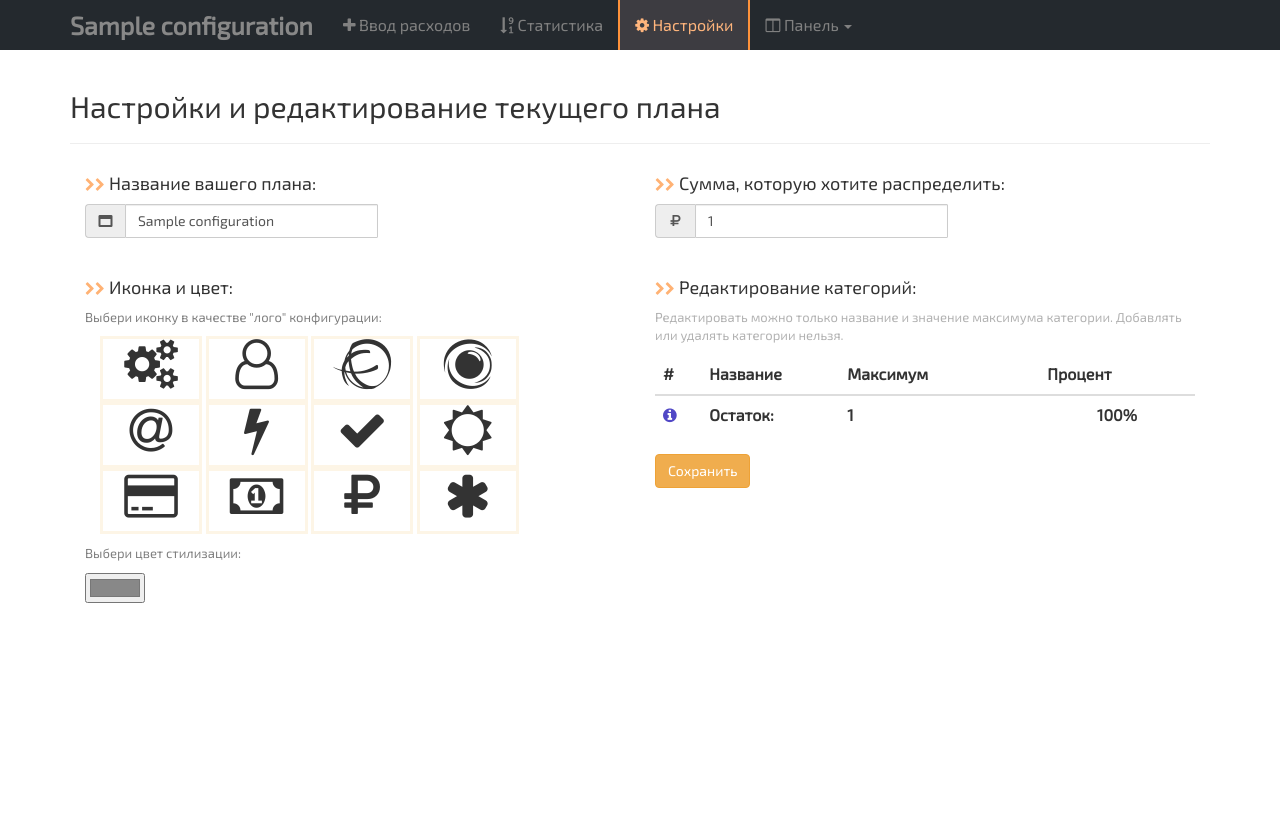
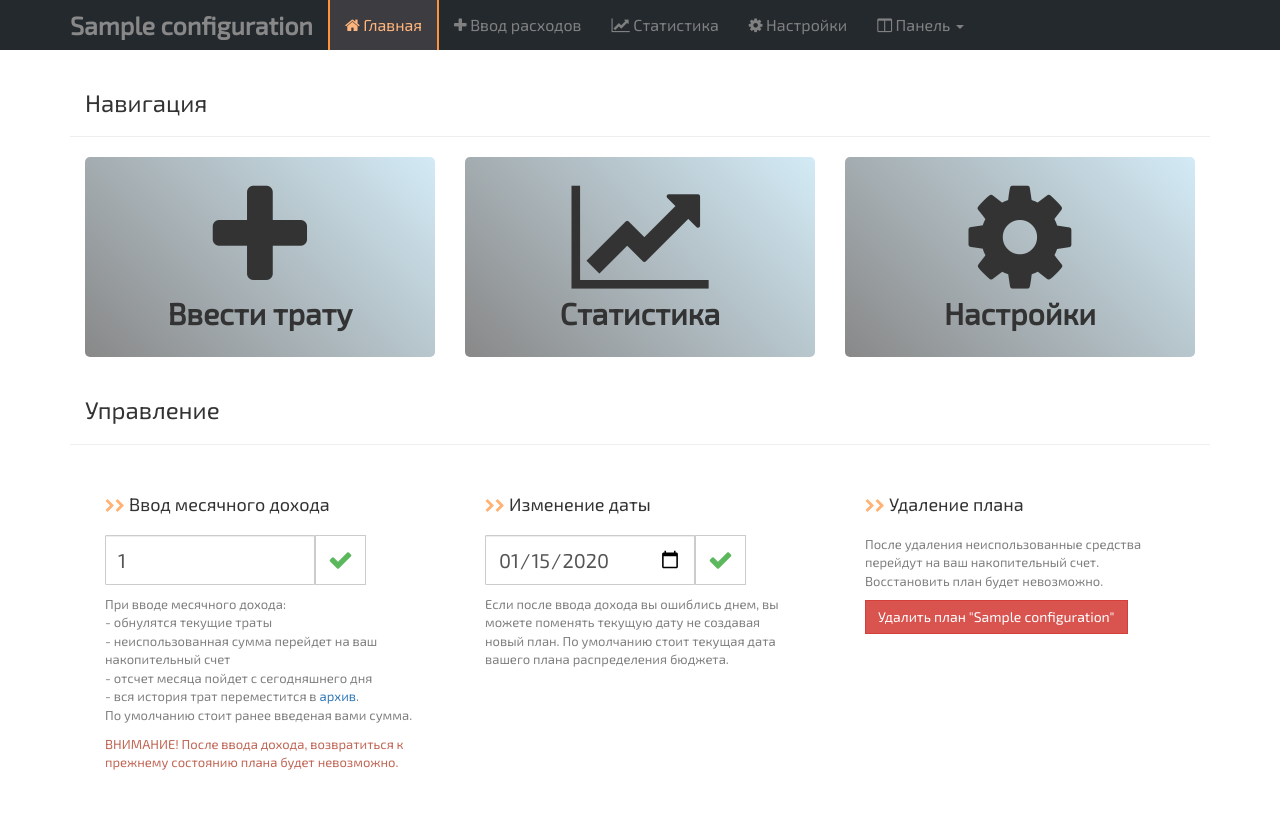
Before and after one commit to Firexd2/Money, a Django app: page /conf/#/ in a window 1280 px wide. Before the commit the page ends 603 px from the top, so only its background shows below. Run offline with Django 3.2, Linux system fonts and the light colour scheme; a user stored in the database is signed in; tables that the repository leaves empty hold one stand-in row (values such as "Sample post"); some libraries are stand-ins or nearby versions; some web fonts are replaced.

Commit message:
Add home conf page

```diff
--- a/Core/models.py
+++ b/Core/models.py
@@ -60,7 +60,7 @@ class Configuration(models.Model):
         super(Configuration, self).save(*args, **kwargs)
 
     def get_absolute_url(self):
-        return reverse('conf', args=[str(self.name_url)])
+        return reverse('home', args=[str(self.name_url)])
 
 
 class Settings(models.Model):
--- a/Core/static/css/styles.css
+++ b/Core/static/css/styles.css
@@ -1,6 +1,12 @@
 body {
     font-family: 'Exo 2', sans-serif;
     font-size: 16px;
+}
+
+h2 {
+    margin: 0;
+    font-weight: bold;
+    text-shadow: white;
 }
 
 h3 {
@@ -10,6 +16,18 @@ h3 {
 .row {
     margin-left: 0;
     margin-right: 0;
+}
+
+h4 {
+    margin-bottom: 20px;
+}
+
+.btn {
+    border-radius: 0;
+}
+
+.col-lg-4 {
+    margin-bottom: 20px;
 }
 
 input::-webkit-outer-spin-button,
@@ -438,3 +456,22 @@ input[type=checkbox]:checked + .pseudocheckbox::before { content: "\2713"; }
     padding: 20px;
     height: 310px;
 }
+
+.block-conf {
+    cursor: pointer;
+    border-radius: 5px;
+    padding: 20px;
+    text-align: center;
+    min-height: 200px;
+    transition: 0.3s;
+}
+
+.block-conf:hover h2 {
+    color: #ff923a;
+    transition: 0.3s;
+}
+
+.manage-block {
+    border-radius: 5px;
+    padding: 20px;
+}
--- a/Core/static/js/scripts.js
+++ b/Core/static/js/scripts.js
@@ -133,6 +133,7 @@ $(document).ready(function() {
         }
     }
 
+
     function New() {
 
         // Для редактирования конфигурации
@@ -200,6 +201,12 @@ $(document).ready(function() {
 
     }
     New();
+
+    // ГЛАВНАЯ КОНФИГУРАЦИИ
+
+    function home() {
+
+    }
 
 
 
--- a/Core/templates/base.html
+++ b/Core/templates/base.html
@@ -30,11 +30,12 @@
             </div>
             <div class="collapse navbar-collapse" id="navbar-main">
                 <ul class="nav navbar-nav">
+                    <li><a href="{% url 'home' name_url=configuration.name_url %}"><i class="fa fa-home" aria-hidden="true"></i> Главная</a></li>
                     <li><a href="{% url 'cost' name_url=configuration.name_url %}"><i class="fa fa-plus" aria-hidden="true"></i> Ввод расходов</a></li>
                     <li>
-                        <a href="{% url 'stat' name_url=configuration.name_url %}"><i class="fa fa-sort-numeric-desc" aria-hidden="true"></i> Статистика</a>
+                        <a href="{% url 'stat' name_url=configuration.name_url %}"><i class="fa fa-line-chart" aria-hidden="true"></i> Статистика</a>
                     </li>
-                    <li><a href="{{ configuration.get_absolute_url }}"><i class="fa fa-cog" aria-hidden="true"></i> Настройки</a></li>
+                    <li><a href="{% url 'settings' name_url=configuration.name_url %}"><i class="fa fa-cog" aria-hidden="true"></i> Настройки</a></li>
                     <li class="dropdown">
                         <a href="{% url 'panel' %}" class="dropdown-toggle" data-toggle="dropdown"><i class="fa fa-columns" aria-hidden="true"></i> Панель <span class="caret"></span></a>
                         <ul class="dropdown-menu">
--- /dev/null
+++ b/Core/templates/conf/home.html
@@ -0,0 +1,75 @@
+{% extends 'base.html' %}
+{% block content %}
+    <div class="row">
+        <h3>Навигация</h3>
+        <hr>
+
+        <div onclick="location.href='{% url 'cost' name_url=configuration.name_url %}'" style="margin-bottom: 20px" class="col-lg-4 navigation">
+            <div style="background: linear-gradient(45deg, {{ configuration.color }}, #d3ebf6);" class="block-conf">
+                <h2><i class="fa fa-plus fa-4x" aria-hidden="true"></i> <br>
+                    Ввести трату</h2>
+            </div>
+        </div>
+        <div onclick="location.href='{% url 'stat' name_url=configuration.name_url %}'" style="margin-bottom: 20px" class="col-lg-4 navigation">
+            <div style="background: linear-gradient(45deg, {{ configuration.color }}, #d3ebf6);" class="block-conf">
+                <h2><i class="fa fa-line-chart fa-4x" aria-hidden="true"></i> <br>
+                    Статистика</h2>
+            </div>
+        </div>
+        <div onclick="location.href='{% url 'settings' name_url=configuration.name_url %}'" style="margin-bottom: 20px" class="col-lg-4 navigation">
+            <div style="background: linear-gradient(45deg, {{ configuration.color }}, #d3ebf6);" class="block-conf">
+                <h2><i class="fa fa-cog fa-4x" aria-hidden="true"></i> <br>
+                    Настройки</h2>
+            </div>
+        </div>
+    </div>
+    <div class="row">
+        <h3>Управление</h3>
+        <hr>
+        <div class="col-lg-4">
+            <div class="manage-block">
+                <h4><i class="icon fa fa-chevron-right" aria-hidden="true"></i><i class="icon fa fa-chevron-right" aria-hidden="true"></i> Ввод месячного дохода</h4>
+                <div style="margin-bottom: 10px;" class="input-group">
+                    <input value="{{ configuration.income }}" class="form-control" style="height:50px;font-size:20px;width: 210px" type="number">
+                    <button id="" style="height: 50px;font-size: 25px" class="btn btn-default">
+                        <i class="fa fa-check" style="color: #5cb85c" aria-hidden="true"></i>
+                    </button>
+                </div>
+                <p style="color: gray; font-size: 13px">При вводе месячного дохода: <br>
+                    - обнулятся текущие траты <br>
+                    - неиспользованная сумма перейдет на ваш накопительный счет <br>
+                    - отсчет месяца пойдет с сегодняшнего дня <br>
+                    - вся история трат переместится в <a href="">архив</a>. <br>
+                    По умолчанию стоит ранее введеная вами сумма. <br>
+                </p>
+                <p style="color: rgba(191,101,84,0.99); font-size: 13px">
+                    ВНИМАНИЕ! После ввода дохода, возвратиться к прежнему состоянию плана будет невозможно.
+                </p>
+            </div>
+        </div>
+        <div class="col-lg-4">
+            <div class="manage-block">
+                <h4><i class="icon fa fa-chevron-right" aria-hidden="true"></i><i class="icon fa fa-chevron-right" aria-hidden="true"></i> Изменение даты</h4>
+                <div style="margin-bottom: 10px;" class="input-group">
+                    <input class="form-control" value="{{ configuration.date|date:"Y-m-d" }}" style="height:50px;font-size:20px;width: 210px" type="date">
+                    <button id="" style="height: 50px;font-size: 25px" class="btn btn-default">
+                        <i class="fa fa-check" style="color: #5cb85c" aria-hidden="true"></i>
+                    </button>
+                </div>
+                <p style="color: gray; font-size: 13px">
+                    Если после ввода дохода вы ошиблись днем, вы можете поменять текущую дату не создавая новый план. По умолчанию стоит текущая дата вашего плана распределения бюджета.
+                </p>
+            </div>
+        </div>
+        <div class="col-lg-4">
+            <div class="manage-block">
+                <h4><i class="icon fa fa-chevron-right" aria-hidden="true"></i><i class="icon fa fa-chevron-right" aria-hidden="true"></i> Удаление плана</h4>
+                <p style="color: gray; font-size: 13px">
+                    После удаления неиспользованные средства перейдут на ваш накопительный счет. Восстановить план будет невозможно.
+                </p>
+                <button type="button" class="btn btn-danger">Удалить план "{{ configuration.name }}"</button>
+            </div>
+        </div>
+    </div>
+
+{% endblock %}
--- a/Core/templates/conf.html
+++ b/Core/templates/panel/new.html
@@ -1,18 +1,18 @@
-{% extends 'base.html' %}
+{% extends 'panel/panel.html' %}
 {% block content %}
-    <h2>Настройки и редактирование текущего плана</h2>
+    <h3>Создание нового плана распределения бюджета</h3>
     <hr>
     <form name="new" method="POST">{% csrf_token %}
         <div class="col-lg-6">
             <h4><i class="icon fa fa-chevron-right" aria-hidden="true"></i><i class="icon fa fa-chevron-right" aria-hidden="true"></i> Название вашего плана:</h4>
             <div class="input-group">
                 <span style="width: 40px" class="input-group-addon"><i class="fa fa-window-maximize" aria-hidden="true"></i></span>
-                <input style="width: 140%" name="name" id="name-input" type="text" class="form-control" value="{{ configuration.name }}" placeholder="Пример: Семья"/>
+                <input style="width: 140%" name="name" id="name-input" type="text" class="form-control" placeholder="Пример: Семья"/>
             </div>
             <h4><i class="icon fa fa-chevron-right" aria-hidden="true"></i><i class="icon fa fa-chevron-right" aria-hidden="true"></i> Иконка и цвет:</h4>
             <p style="font-size: 13px; color: grey">Выбери иконку в качестве "лого" конфигурации:</p>
-            <input name="icon" hidden type="text" value="{{ configuration.icon }}">
-            <div id="table-icon" style="margin-bottom: 10px" class="container-fluid">
+            <input name="icon" hidden type="text" value="fa fa-cogs">
+            <div style="margin-bottom: 10px" class="container-fluid">
                 <div class="icons lg">
                     <i style="font-size: 50px;padding-bottom: 10px" class="fa fa-cogs" aria-hidden="true"></i>
                 </div>
@@ -51,7 +51,7 @@
                 </div>
             </div>
             <p style="font-size: 13px; color: grey">Выбери цвет стилизации:</p>
-            <input value="{{ configuration.color }}" style="height: 30px; width: 60px" name="color" type="color">
+            <input value="#ff923a" style="height: 30px; width: 60px" name="color" type="color">
             {#            <p style="margin-bottom: 40px"><select class="form-control" style="width: 150px" name="color">#}
             {#                <option selected value="black" style="background-color: black; color: black;">Черный</option>#}
             {#                <option value="red" style="background-color: red; color: red;">Красный</option>#}
@@ -66,10 +66,10 @@
             <h4><i class="icon fa fa-chevron-right" aria-hidden="true"></i><i class="icon fa fa-chevron-right" aria-hidden="true"></i> Сумма, которую хотите распределить:</h4>
             <div class="input-group">
                 <span style="width: 40px" class="input-group-addon"><i class="fa fa-rub" aria-hidden="true"></i></span>
-                <input value="{{ configuration.income }}" style="width: 140%" name="income" type="number" class="form-control" placeholder="Пример: 100000"/>
+                <input style="width: 140%" name="income" type="number" class="form-control" placeholder="Пример: 100000"/>
             </div>
-            <h4><i class="icon fa fa-chevron-right" aria-hidden="true"></i><i class="icon fa fa-chevron-right" aria-hidden="true"></i> Редактирование категорий:</h4>
-            <p style="color: #b2b2b2; font-size: 13px">Редактировать можно только название и значение максимума категории. Добавлять или удалять категории нельзя.</p>
+            <h4><i class="icon fa fa-chevron-right" aria-hidden="true"></i><i class="icon fa fa-chevron-right" aria-hidden="true"></i> Создание категорий:</h4>
+            <p style="color: rgba(191,101,84,0.99); font-size: 13px">ВНИМАНИЕ! После создания плана распределения бюджета добавлять/удалять категории будет невозможно, но изменять их название и значение максимума будет можно.</p>
             <table class="table table-hover">
                 <thead>
                 <tr>
@@ -80,23 +80,41 @@
                 </tr>
                 </thead>
                 <tbody>
-                {% for category in configuration.category.all %}
                 <tr>
-                    <td><b>{{ forloop.counter0 }}</b></td>
-                    <td><input name="name-cat{{ forloop.counter }}" type="text" class="form-control ca" value="{{ category.name }}" placeholder="Пример: На еду"/></td>
-                    <td><input name="income1{{ forloop.counter }}" type="number" class="form-control cat" value="{{ category.max }}"/></td>
+                    <td><b>1</b></td>
+                    <td><input disabled name="name-cat1" type="text" class="form-control ca" placeholder="Пример: На еду"/></td>
+                    <td><input disabled name="income1" type="number" class="form-control cat"/></td>
                     <td style="text-align: center"><span>-- </span>%</td>
                 </tr>
-                {% endfor %}
+                <tr>
+                    <td><b>2</b></td>
+                    <td><input disabled name="name-cat2" type="text" class="form-control ca" placeholder="Пример: На еду"/></td>
+                    <td><input disabled name="income2" type="number" class="form-control cat"/></td>
+                    <td style="text-align: center"><span>-- </span>%</td>
+                </tr>
+                <tr>
+                    <td><b>3</b></td>
+                    <td><input disabled name="name-cat3" type="text" class="form-control ca" placeholder="Пример: На еду"/></td>
+                    <td><input disabled name="income3" type="number" class="form-control cat"/></td>
+                    <td style="text-align: center"><span>-- </span>%</td>
+                </tr>
                 <tr style="font-weight: bold" id="total-tr">
                     <td><i class="fa fa-info-circle" style="color: #261bb8;opacity: 0.8;" aria-hidden="true"></i></td>
                     <td>Остаток:</td>
                     <td><span id="o">--</span></td>
                     <td style="text-align: center"><span id="p">-- </span>% </td>
                 </tr>
+                <tr>
+                    <td><i class="fa fa-plus-circle" style="color: #5cb85c;opacity: 0.8;" aria-hidden="true"></i></td>
+                    <td colspan="3"><a style="cursor: pointer;" id="add-category">Добавить еще одну категорию</a></td>
+                </tr>
+                <tr>
+                    <td><i class="fa fa-minus-circle" style="color: red;opacity: 0.8;" aria-hidden="true"></i></td>
+                    <td colspan="3"><a style="cursor: pointer;" id="remove-category">Удалить категорию</a></td>
+                </tr>
                 </tbody>
             </table>
-            <button type="submit" class="btn btn-warning">Сохранить</button> <span style="color: red" id="error-form"></span>
+            <button type="submit" class="btn btn-warning">Готово!</button> <span style="color: red" id="error-form"></span>
         </div>
     </form>
 {% endblock %}
--- a/Core/urls.py
+++ b/Core/urls.py
@@ -22,8 +22,9 @@ urlpatterns = [
     path('admin/', admin.site.urls),
     path('panel/', views.panel, name='panel'),
     path('panel/new/', views.new, name='new'),
-    path('conf/<name_url>/', views.conf, name='conf'),
+    path('conf/<name_url>/', views.home, name='home'),
     path('conf/<name_url>/cost/', views.cost, name='cost'),
     path('conf/<name_url>/stat/', views.stat, name='stat'),
+    path('conf/<name_url>/settings/', views.settings, name='settings'),
     path('auth/', include('Auth.urls')),
 ]
--- a/Core/views.py
+++ b/Core/views.py
@@ -1,9 +1,7 @@
 from datetime import datetime
-
 from django.contrib.auth.decorators import login_required
 from django.shortcuts import render, redirect
 from django.views.decorators.csrf import csrf_exempt
-
 from Core.models import Configuration, CostCategory, Cost, Tags
 
 
@@ -18,7 +16,7 @@ def panel(request):
         settings.free_money = request.POST['value']
         settings.save()
 
-    return render(request, 'panel.html', locals())
+    return render(request, 'panel/panel.html', locals())
 
 
 @login_required
@@ -35,10 +33,16 @@ def new(request):
                 configuration.category.add(cost_category)
         request.user.settings.configurations.add(configuration)
         return redirect('panel')
-    return render(request, 'new.html', locals())
+    return render(request, 'panel/new.html', locals())
 
 
-def conf(request, name_url):
+def home(request, name_url):
+    configuration = request.user.settings.configurations.all().get(name_url=name_url)
+
+    return render(request, 'conf/home.html', locals())
+
+
+def settings(request, name_url):
 
     configuration = request.user.settings.configurations.all().get(name_url=name_url)
 
@@ -49,22 +53,20 @@ def conf(request, name_url):
         configuration.color = request.POST['color']
         configuration.save()
 
-    current_category = configuration.category.all()
-    number_category = 0
-    c = [item[1] for item in request.POST.items()][5:]
-    for n, item in enumerate(c):
-        if n % 2 == 1 and c[n - 1] and c[n]:
-            print(current_category[number_category].max, c[n])
-            if not (current_category[number_category].name == c[n - 1] and current_category[number_category].max == c[n]):
-                for_save = current_category[number_category]
-                print(for_save)
-                for_save.name = c[n - 1]
-                for_save.max = c[n]
-                for_save.save()
+        current_category = configuration.category.all()
+        number_category = 0
+        c = [item[1] for item in request.POST.items()][5:]
+        for n, item in enumerate(c):
+            if n % 2 == 1 and c[n - 1] and c[n]:
+                if not (current_category[number_category].name == c[n - 1] and current_category[number_category].max == c[n]):
+                    for_save = current_category[number_category]
+                    for_save.name = c[n - 1]
+                    for_save.max = c[n]
+                    for_save.save()
+                number_category += 1
+        return redirect('/conf/' + configuration.name_url)
 
-            number_category += 1
-
-    return render(request, 'conf.html', locals())
+    return render(request, 'conf/settings.html', locals())
 
 
 @csrf_exempt
@@ -85,7 +87,7 @@ def stat(request, name_url):
         bool_field.included_week_table = not bool_field.included_week_table
         bool_field.save()
 
-    return render(request, 'stat.html', locals())
+    return render(request, 'conf/stat.html', locals())
 
 
 def cost(request, name_url):
@@ -114,4 +116,4 @@ def cost(request, name_url):
                 cat.cost.add(cost)
                 n += 1
 
-    return render(request, 'cost.html', locals())
+    return render(request, 'conf/cost.html', locals())
--- /dev/null
+++ b/task.txt
@@ -0,0 +1,3 @@
+- сделать историю действий на странице вводы трат (с возможностью удаления)
+- на панели сделать подходящий градиент (по цвету контрол-моней)
+- добавить на все кнопки действия подвтерждения
```
Also changed, not shown: Core/templates/conf/settings.html (renamed from Core/templates/new.html, +15 -33 lines), Core/templates/conf/cost.html (renamed from Core/templates/cost.html), Core/templates/conf/stat.html (renamed from Core/templates/stat.html), Core/templates/panel/panel.html (renamed from Core/templates/panel.html).
